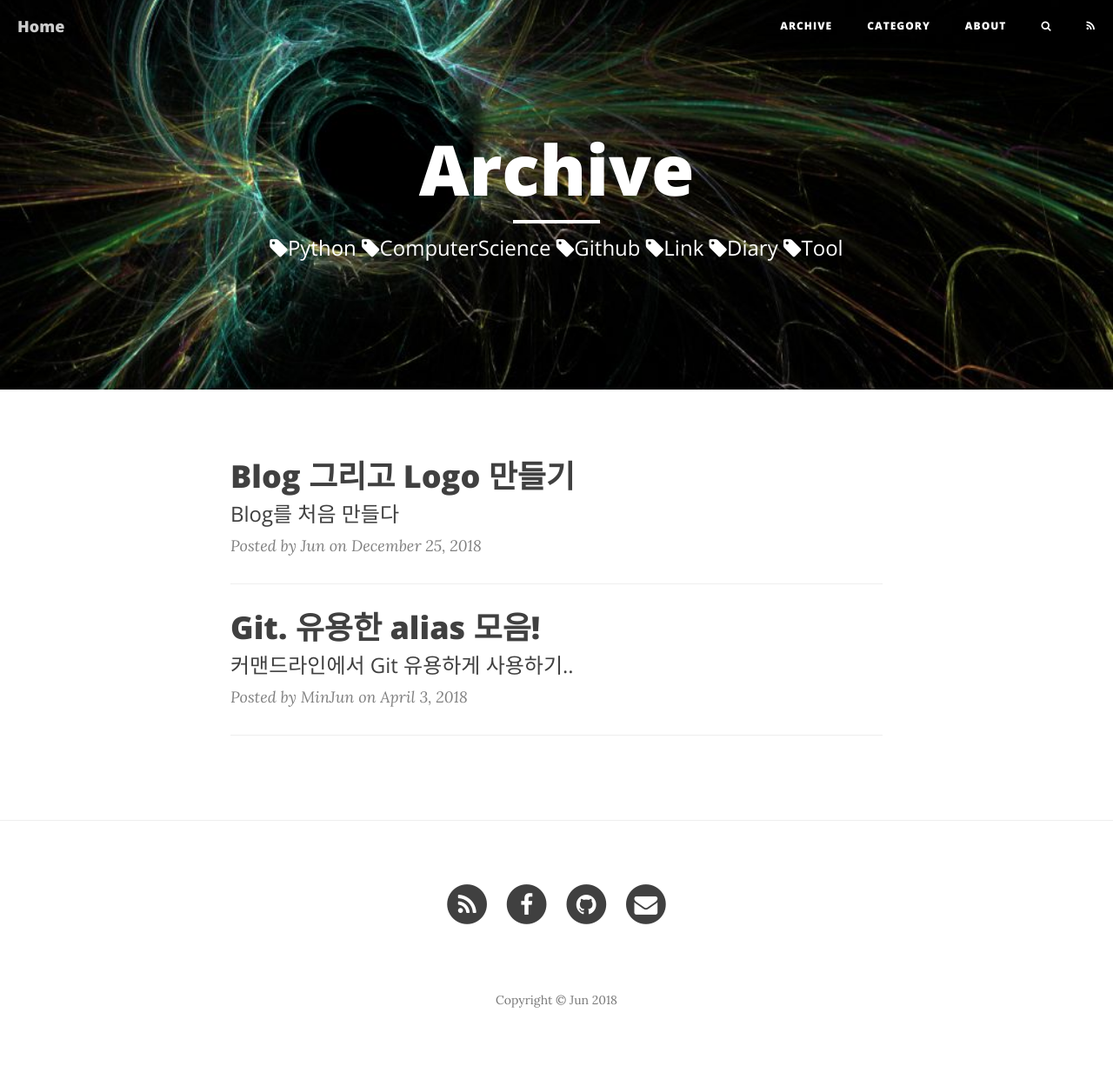
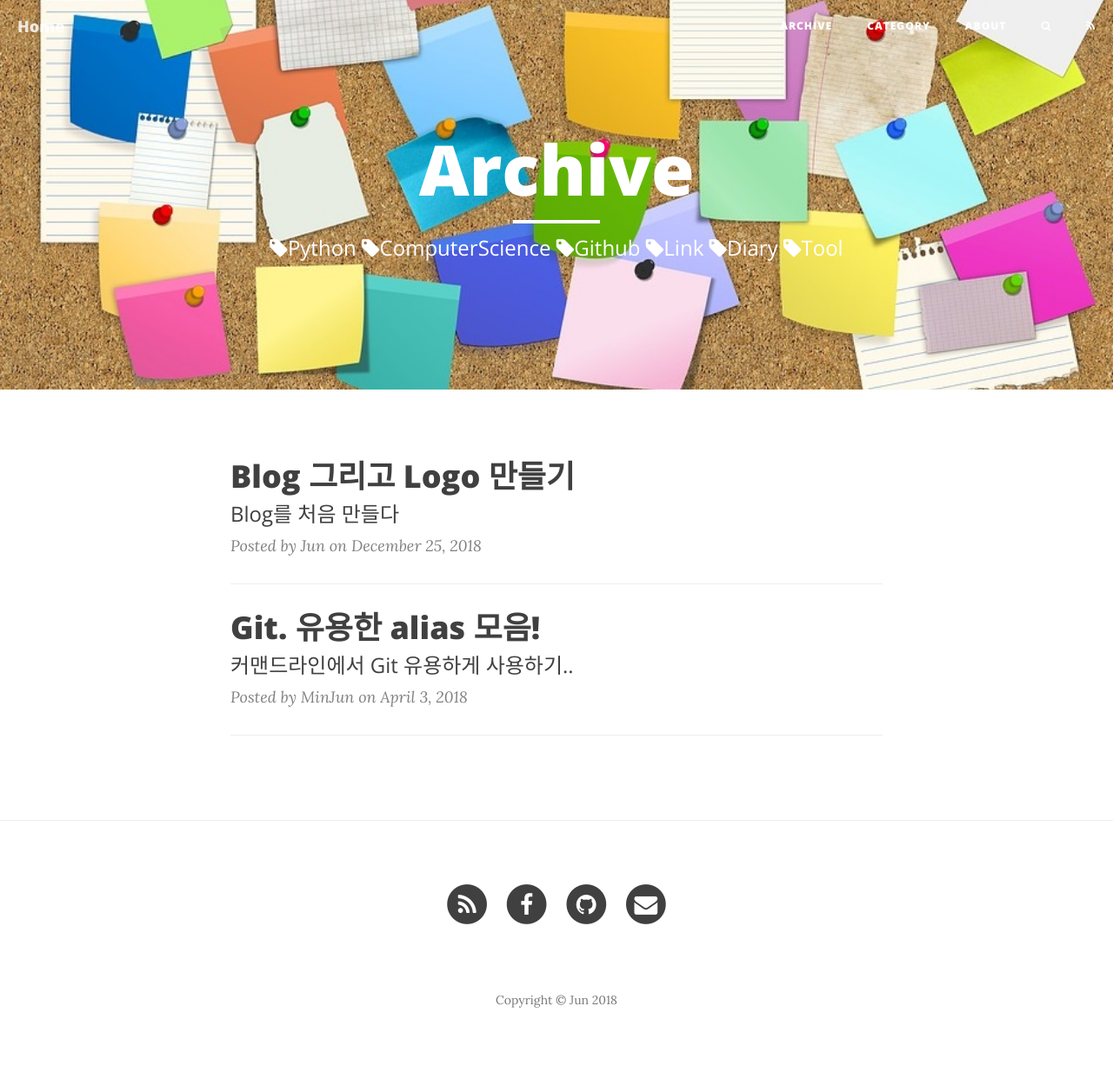
Before and after one commit to jjango/jjango.github.io, a Jekyll site: the page built from archive/index.html, in a window 1280 px wide. Shown: the whole page at 87% size. Built offline with Jekyll 4.4.1, drawn with Linux system fonts in a browser that asks for light colours; nearby versions of some CDN libraries; the list of posts is cut into pages by our own code.

Commit message:
update image

```diff
--- a/archive/index.html
+++ b/archive/index.html
@@ -2,7 +2,7 @@
 layout: page
 title: "Archive"
 description: "!!SHOWTAGSINSTEADOFDESCRIPTION!!"
-header-img: "img/blog-bg.jpg"
+header-img: "img/tag-bg.jpg"
 tags: [Python, ComputerScience, Github, Link, Diary,Tool]  #list of tags that you want to show in description of blog
 ---
 
```
Also changed, not shown: img/about-bg.jpg (added), img/blog-bg.jpg, img/category-bg.png, img/tag-bg.jpg (added).
